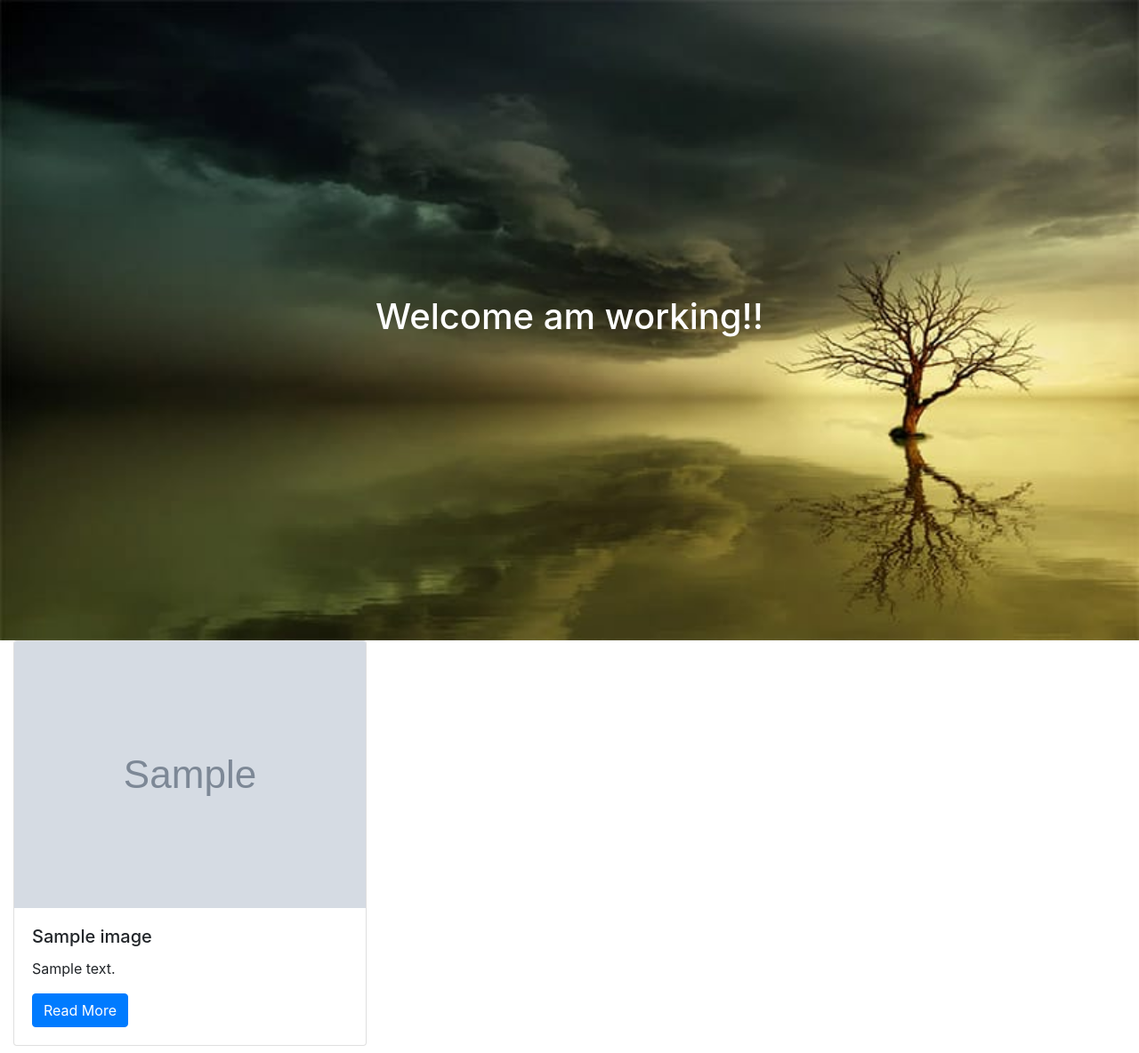
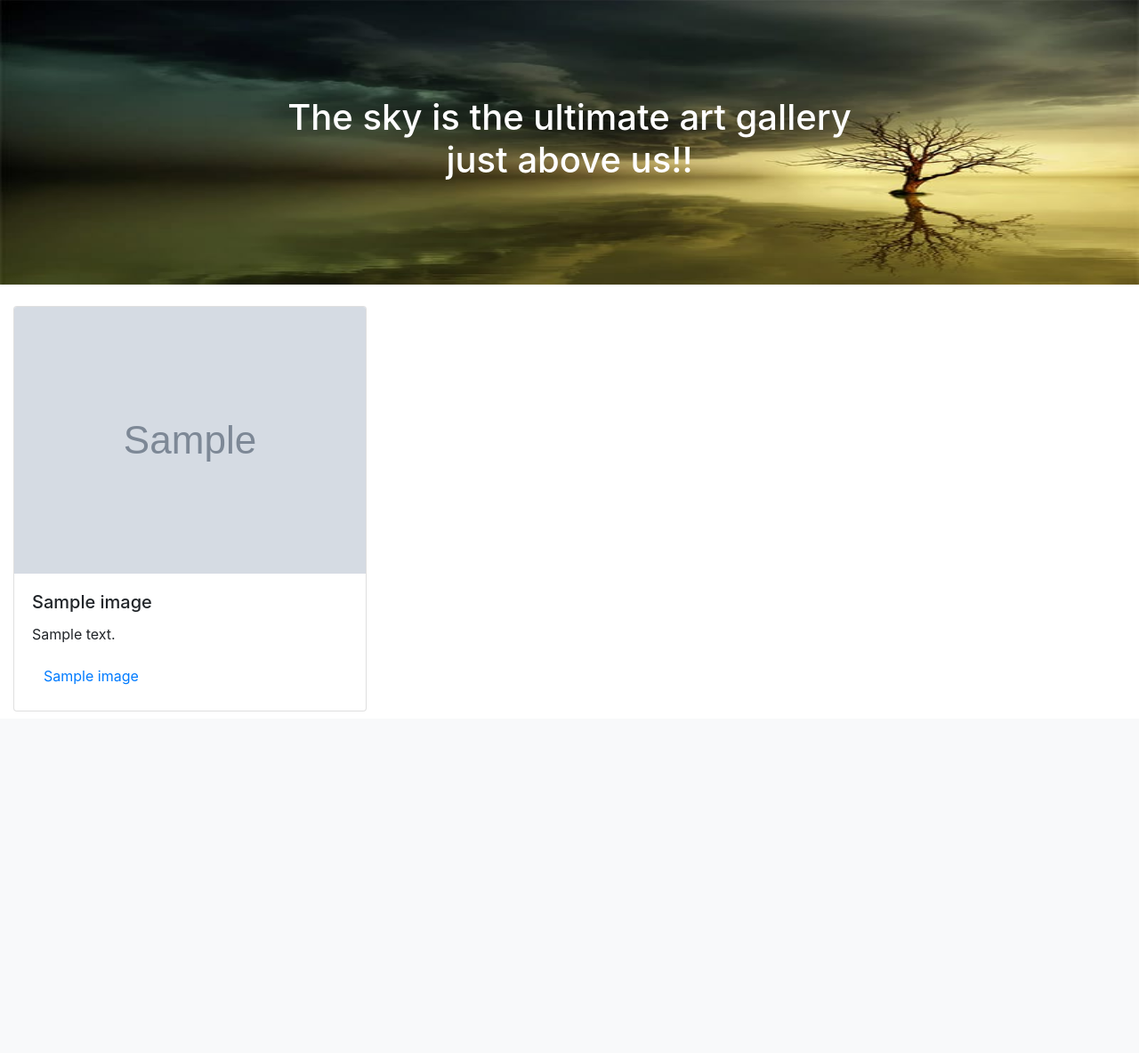
Before and after one commit to tonyguthiga/gallery, a Django app: page / in a window 1280 px wide. Shown: the part 56-1240 px from the top of the page at 89% size. After the commit the page ends 856 px from the top, so only its background shows below. Run offline with Django 3.2, Linux system fonts and the light colour scheme; tables that the repository leaves empty hold one stand-in row (values such as "Sample post"); grey boxes marked "Sample" are stand-in pictures; some libraries are stand-ins or nearby versions.

Commit message:
change h1 message

```diff
--- a/gallery/templates/index.html
+++ b/gallery/templates/index.html
@@ -3,11 +3,12 @@
 {% block page_content %}
 {{block.super}}
     <div class="bg">
-        <img src="{% static 'img/home-bg.jpg' %}" style="width:100%" alt="background image">
+        <img src="{% static 'img/home-bg.jpg' %}" style="width:100% ; height:20rem;" alt="background image">
         <div class="centered">
-            <h1>Welcome am working!!</h1>
+            <h1>The sky is the ultimate art gallery just above us!!</h1>
         </div>
     </div>
+    <br>
     <!--Looping through the images-->
     <div class="container-fluid">
         <div class="row">
@@ -19,8 +20,8 @@
                             <h5 class="card-title">{{ image.title }}</h5>
                             <p class="card-text">{{ image.description }}</p>
                             <a href="{% url 'detail' image.pk %}"
-                            class="btn btn-primary">
-                                Read More
+                            class="btn btn-default">
+                            {{ image.title }}
                             </a>
                         </div>
                     </div>
```
